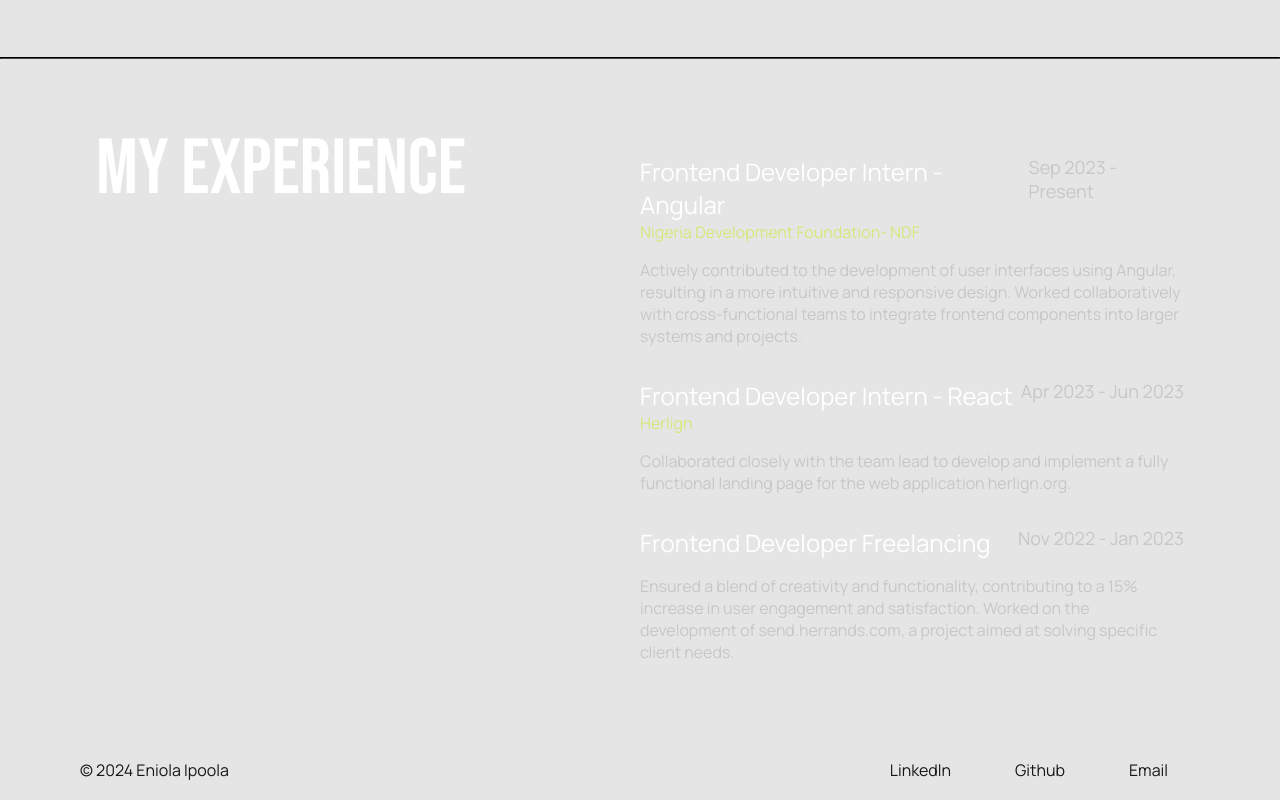
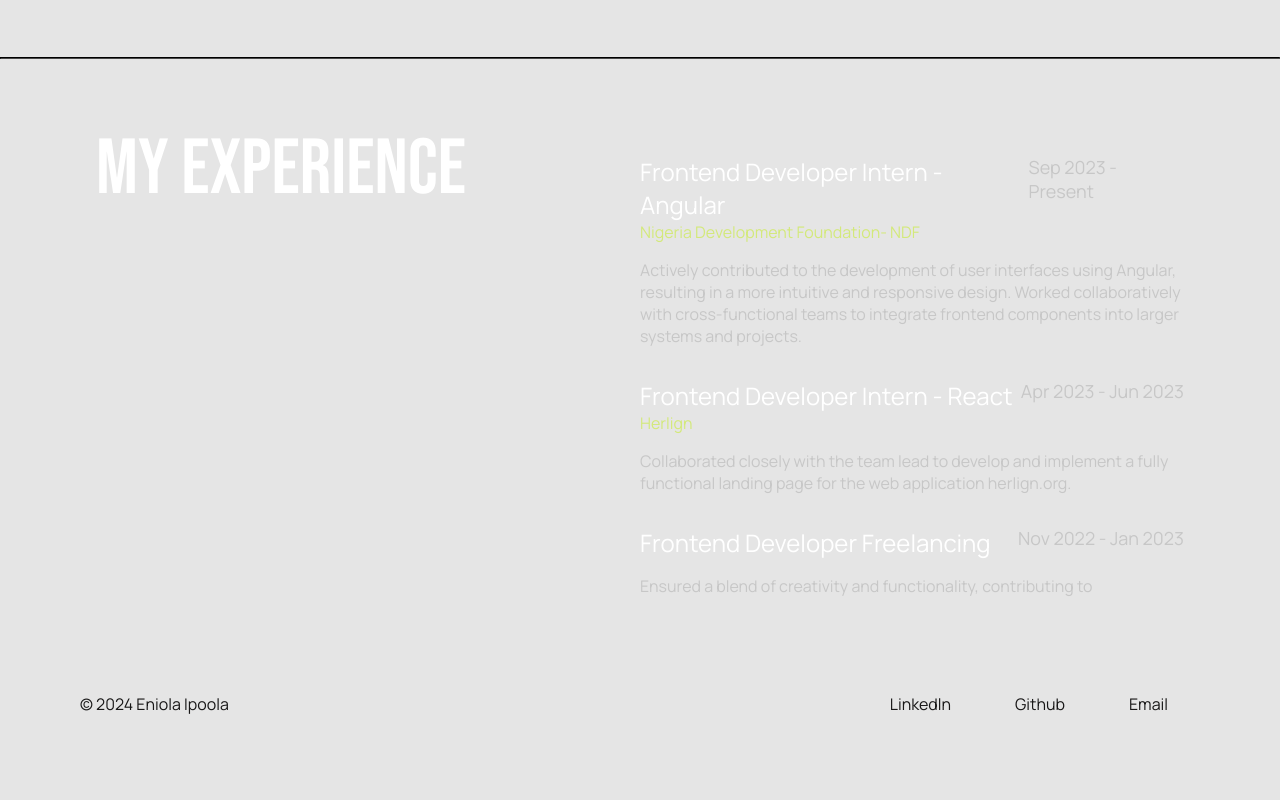
Before and after one commit to jummie-jk/eniola--ipoola, a React (Create React App) app: page /about in a window 1280 px wide. Shown: the part 823-1623 px from the top of the page. After the commit the page ends 1557 px from the top, so only its background shows below. Built offline with nearby package versions, Linux system fonts and the light colour scheme.

Commit message:
minor change

```diff
--- a/src/Pages/aboutPage/aboutpage.jsx
+++ b/src/Pages/aboutPage/aboutpage.jsx
@@ -85,11 +85,9 @@ export const AboutPage = () => {
               </div>
               <p className="doings top-pad">
                 Ensured a blend of creativity and functionality, contributing to
-                a 15% increase in user engagement and satisfaction. Worked on
-                the development of send.herrands.com, a project aimed at solving
-                specific client needs.
+
               </p>
-            </div>
+            </div> <div className=""></div>
           </div>
         </div>
       </section>
```
